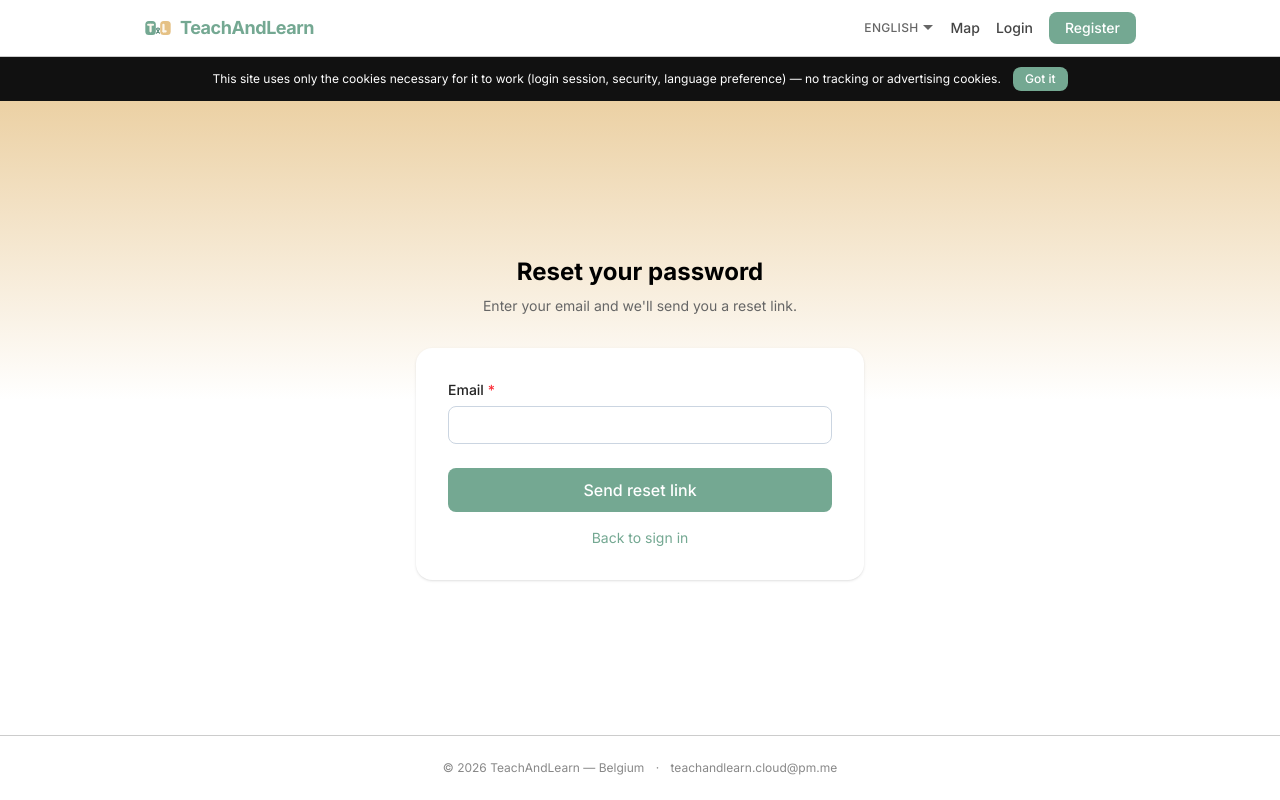
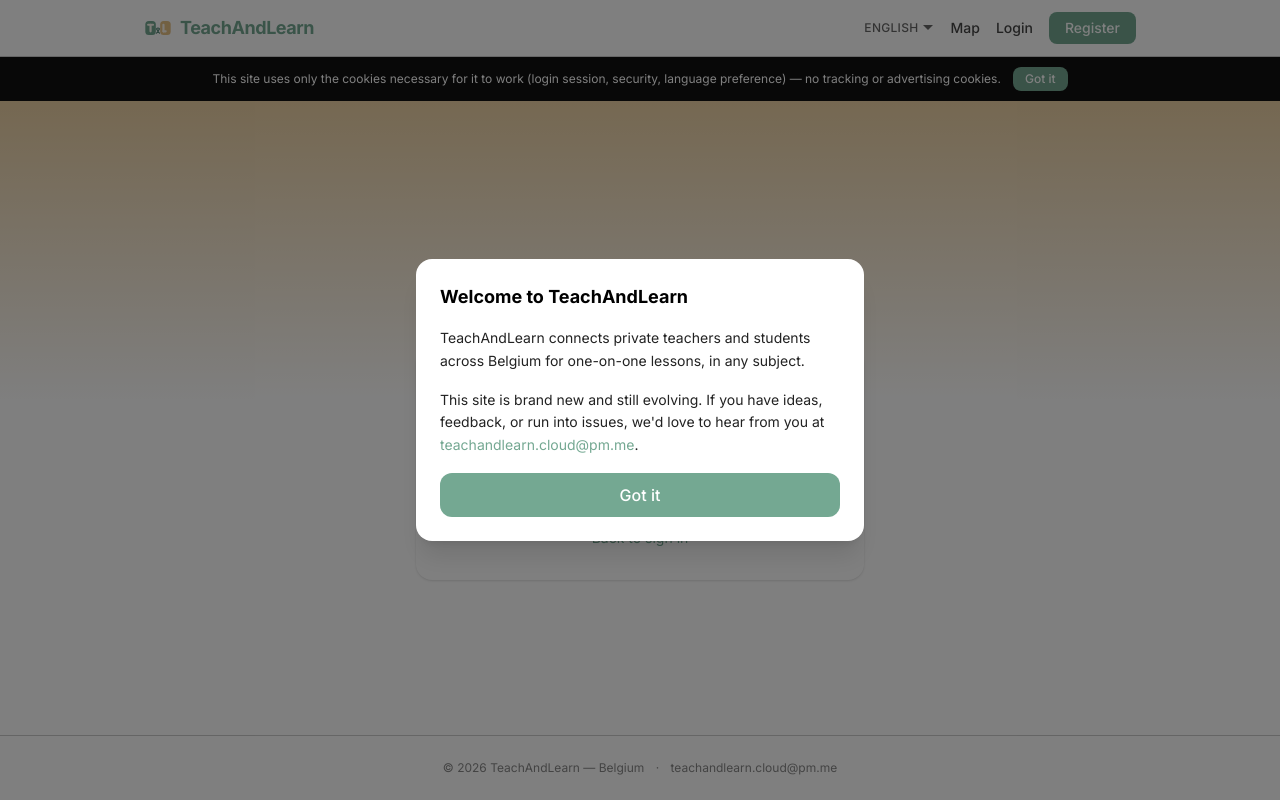
Before and after one commit to vmalep/teachandlearn, a Django app: page /accounts/password-reset/ in a window 1280 px wide. Run offline with Django 5.2, Linux system fonts and the light colour scheme; style sheets or scripts are compiled from the project's sources.

Commit message:
Add welcome modal explaining the site's purpose; fix start.sh CSS rebuild
New dismissible modal (same cookie-based remember pattern as the
cookie notice) introduces the site as new/evolving and invites
feedback via a mailto link to teachandlearn.cloud@pm.me.

While testing, found start.sh's CSS rebuild was broken two ways: (1)
it only rebuilt when input.css itself changed, missing template-only
class additions since Tailwind scans templates for classes used, and
(2) even when it did trigger, it called bare `tailwindcss` instead of
`bin/tailwindcss`, so it would have failed with "command not found"
had the condition ever been true. deploy.sh already rebuilds
unconditionally with the correct path, so production was never
affected — this only impacted local dev. start.sh now always rebuilds
using the correct binary path, matching deploy.sh.

Co-Authored-By: Claude Sonnet 5 <noreply@anthropic.com>

```diff
--- a/templates/base.html
+++ b/templates/base.html
@@ -140,6 +140,24 @@
     </div>
   {% endif %}
 
+  {% if not request.COOKIES.welcome_modal_dismissed %}
+    <div id="welcome-modal" class="fixed inset-0 z-50 flex items-center justify-center p-4 bg-slate-900/50">
+      <div class="bg-white rounded-2xl shadow-xl p-6 max-w-md w-full space-y-4">
+        <h2 class="text-lg font-bold text-slate-900">{% trans "Welcome to TeachAndLearn" %}</h2>
+        <p class="text-sm text-slate-700 leading-relaxed">
+          {% trans "TeachAndLearn connects private teachers and students across Belgium for one-on-one lessons, in any subject." %}
+        </p>
+        <p class="text-sm text-slate-700 leading-relaxed">
+          {% blocktrans %}This site is brand new and still evolving. If you have ideas, feedback, or run into issues, we'd love to hear from you at <a href="mailto:teachandlearn.cloud@pm.me" class="text-violet-600 hover:underline">teachandlearn.cloud@pm.me</a>.{% endblocktrans %}
+        </p>
+        <button id="welcome-modal-dismiss" type="button"
+          class="w-full bg-violet-600 text-white px-4 py-2.5 rounded-xl font-medium hover:bg-violet-700 transition-colors">
+          {% trans "Got it" %}
+        </button>
+      </div>
+    </div>
+  {% endif %}
+
   <main class="flex-1">
     {% block content %}{% endblock %}
   </main>
@@ -158,6 +176,14 @@
         cookieNotice.remove();
       });
     }
+
+    var welcomeModal = document.getElementById('welcome-modal');
+    if (welcomeModal) {
+      document.getElementById('welcome-modal-dismiss').addEventListener('click', function() {
+        document.cookie = 'welcome_modal_dismissed=1; max-age=31536000; path=/; SameSite=Lax';
+        welcomeModal.remove();
+      });
+    }
   </script>
 
   <script>
```
Also changed, not shown: 1 other file.
